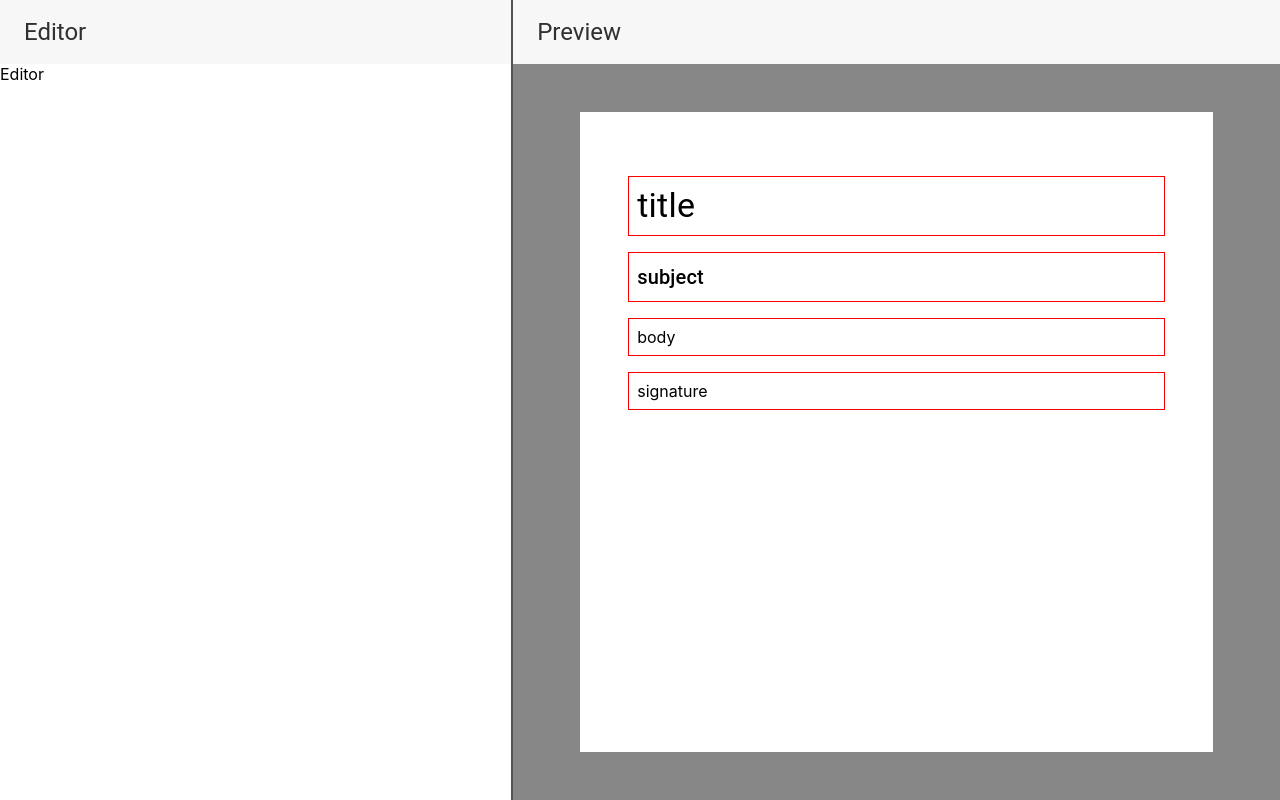
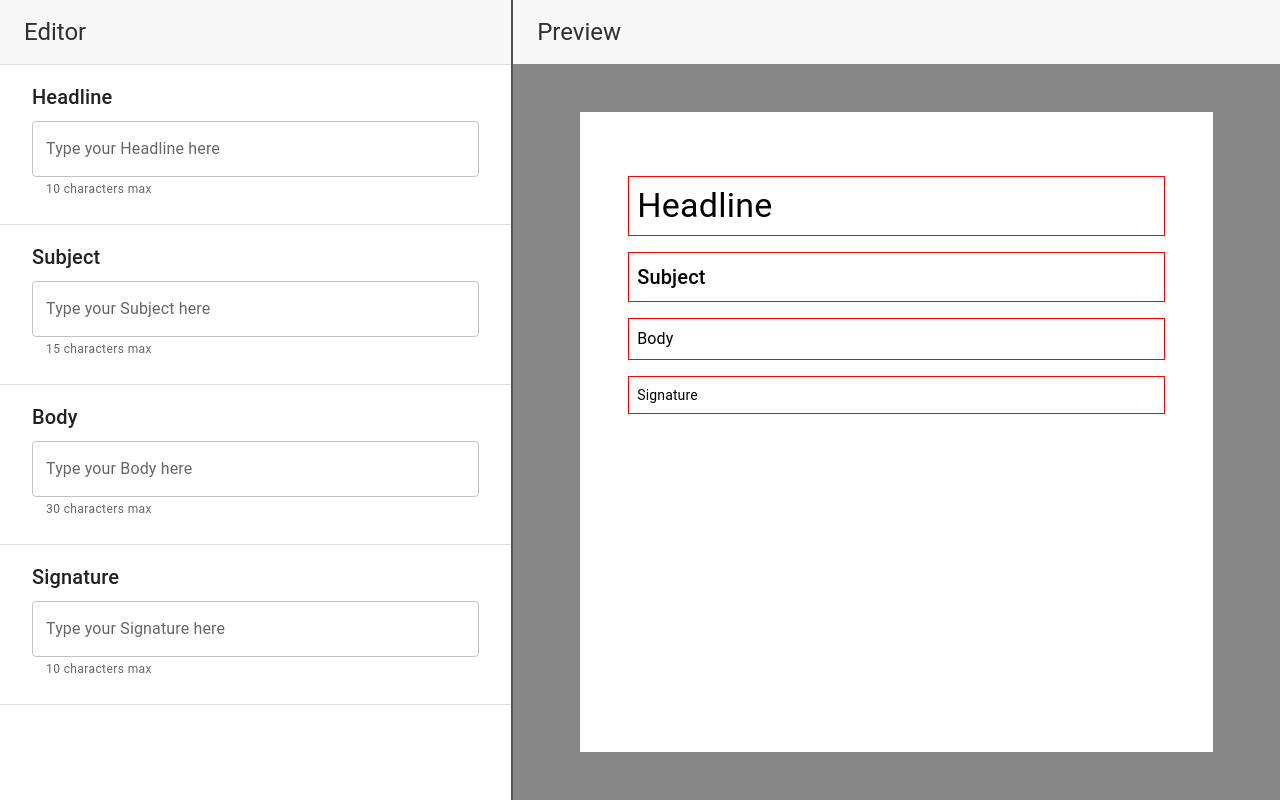
Before and after one commit to MilneS/emails, a React (Create React App) app: page / in a window 1280 px wide. Built offline with nearby package versions, Linux system fonts and the light colour scheme.

Commit message:
editable item

```diff
--- /dev/null
+++ b/src/components/editor/components/EditableItem.tsx
@@ -0,0 +1,30 @@
+import { Card, CardContent, TextField, Typography } from "@mui/material";
+
+const EditableItem = ({
+  itemName,
+  itemMaxChar,
+}: {
+  itemName: String;
+  itemMaxChar: number;
+}) => {
+  return (
+    <Card variant="outlined" sx={{ px: 2, border: "0px" }}>
+      <CardContent>
+        {/* @ts-ignore */}
+        <Typography variant="h6" pb={1}>
+          {itemName}
+        </Typography>
+        <TextField
+          // error
+          helperText={`${itemMaxChar} characters max`}
+          id="outlined-basic"
+          label={`Type your ${itemName} here`}
+          fullWidth
+          sx={{ backgroundColor: "#ffffff" }}
+        />
+      </CardContent>
+    </Card>
+  );
+};
+
+export default EditableItem;
--- a/src/components/editor/index.tsx
+++ b/src/components/editor/index.tsx
@@ -1,11 +1,21 @@
-import { Box } from "@mui/material";
+import { Box, Divider } from "@mui/material";
 import SectionTitle from "../common/SectionTitle";
+import EditableItem from "./components/EditableItem";
+import { firstTemplate } from "../../utils";
 
 const Editor = () => {
   return (
     <Box width="40%" height="100vh">
       <SectionTitle sectionName={"Editor"} />
-      Editor
+      {firstTemplate.comps.map((item, i) => {
+        return (
+          <>
+            {i === 0 && <Divider />}
+            <EditableItem itemName={item.name} itemMaxChar={item.maxChar} />
+            <Divider />
+          </>
+        );
+      })}
     </Box>
   );
 };
--- a/src/utils.tsx
+++ b/src/utils.tsx
@@ -1,9 +1,9 @@
 export const firstTemplate = {
   isReorderable: true,
   comps: [
-    { name: "title", el: "h4" },
-    { name: "subject", el: "h6" },
-    { name: "body", el: "p" },
-    { name: "signature", el: "p" },
+    { name: "Headline", el: "h4", maxChar: 10 },
+    { name: "Subject", el: "h6", maxChar: 15 },
+    { name: "Body", el: "body1", maxChar: 30 },
+    { name: "Signature", el: "body2", maxChar: 10 },
   ],
 };
```
